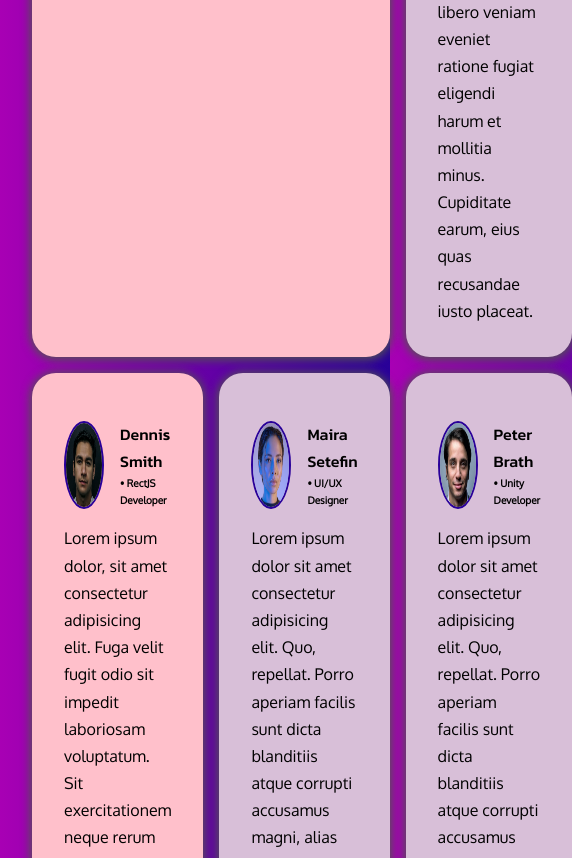
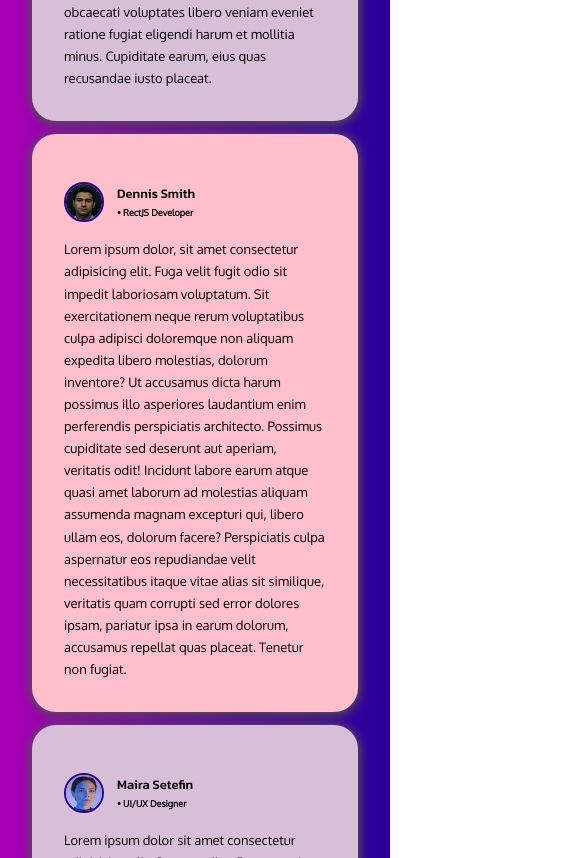
Before and after one commit to abijaz-dev/presjar, a plain HTML site: page index.html in a window 390 px wide. Shown: the part 1142-2000 px from the top of the page, 572 px wide, since content can reach past the window. Drawn offline with Linux system fonts and the light colour scheme.

Commit message:
designed_with_responsiveness

```diff
--- a/sass/_variables.scss
+++ b/sass/_variables.scss
@@ -1,11 +1,11 @@
-@import url('https://fonts.googleapis.com/css2?family=Kanit:wght@500&display=swap');
-@import url('https://fonts.googleapis.com/css2?family=Oxygen:wght@400&display=swap');
+@import url("https://fonts.googleapis.com/css2?family=Kanit:wght@500&display=swap");
+@import url("https://fonts.googleapis.com/css2?family=Oxygen:wght@400&display=swap");
 
-$main_font:'Kanit', sans-serif;
-$font_stack: 'Oxygen', sans-serif;
+$font_stack: "Oxygen", sans-serif;
+$main_font: "Kanit", sans-serif;
 $primary_color: #290099;
 $secondary_color: #a800b4;
-$light_color: #FAFAD2;
+$light_color: #fafad2;
 $dark_color: #525252;
-$primary_bg: #FFC0CB;
-$seconday_bg: #D8BFD8;
+$primary_bg: #ffc0cb;
+$seconday_bg: #d8bfd8;
--- a/sass/style.scss
+++ b/sass/style.scss
@@ -13,14 +13,17 @@ body {
   padding: 2rem;
 }
 
+::selection {
+  background: $secondary_color;
+}
+
 // Images Sizing.
 img {
-  max-width: 40px;
+  width: 40px;
   aspect-ratio: 1 / 1;
   border-radius: 50%;
   border: 2px solid $primary_color;
 }
-
 
 .testimonials {
   &-heading {
@@ -41,13 +44,13 @@ img {
       padding: 2rem;
       .author_box {
         display: flex;
+        padding: 1rem 0;
         gap: 1em;
-        padding: 1rem 0;
         .name {
           font-family: $main_font;
         }
         .title {
-          font-size: 10px;
+          font-size: 9px;
           font-weight: 600;
         }
       }
@@ -67,3 +70,43 @@ img {
     }
   }
 }
+
+// Responsive Design.
+@media (max-width: 1048px) {
+  .testimonials {
+    &-heading {
+      font-size: 14px;
+    }
+    &_list {
+      display: grid;
+      grid-template-columns: 1fr;
+      grid-template-areas:
+        "bobe"
+        "jenny"
+        "dennis"
+        "maira"
+        "peter"
+        "sarah";
+      font-size: 13px;
+
+      .author_1 {
+        grid-area: bobe;
+      }
+      .author_2 {
+        grid-area: jenny;
+      }
+      .author_3 {
+        grid-area: dennis;
+      }
+      .author_4 {
+        grid-area: maira;
+      }
+      .author_5 {
+        grid-area: peter;
+      }
+      .author_6 {
+        grid-area: sarah;
+      }
+    }
+  }
+}
```
Also changed, not shown: css/style.min.css, img/web_ui_design.png (added), index.html (line endings or trailing spaces), 1 other file. Lines whose indentation alone changed are shown as unchanged.
